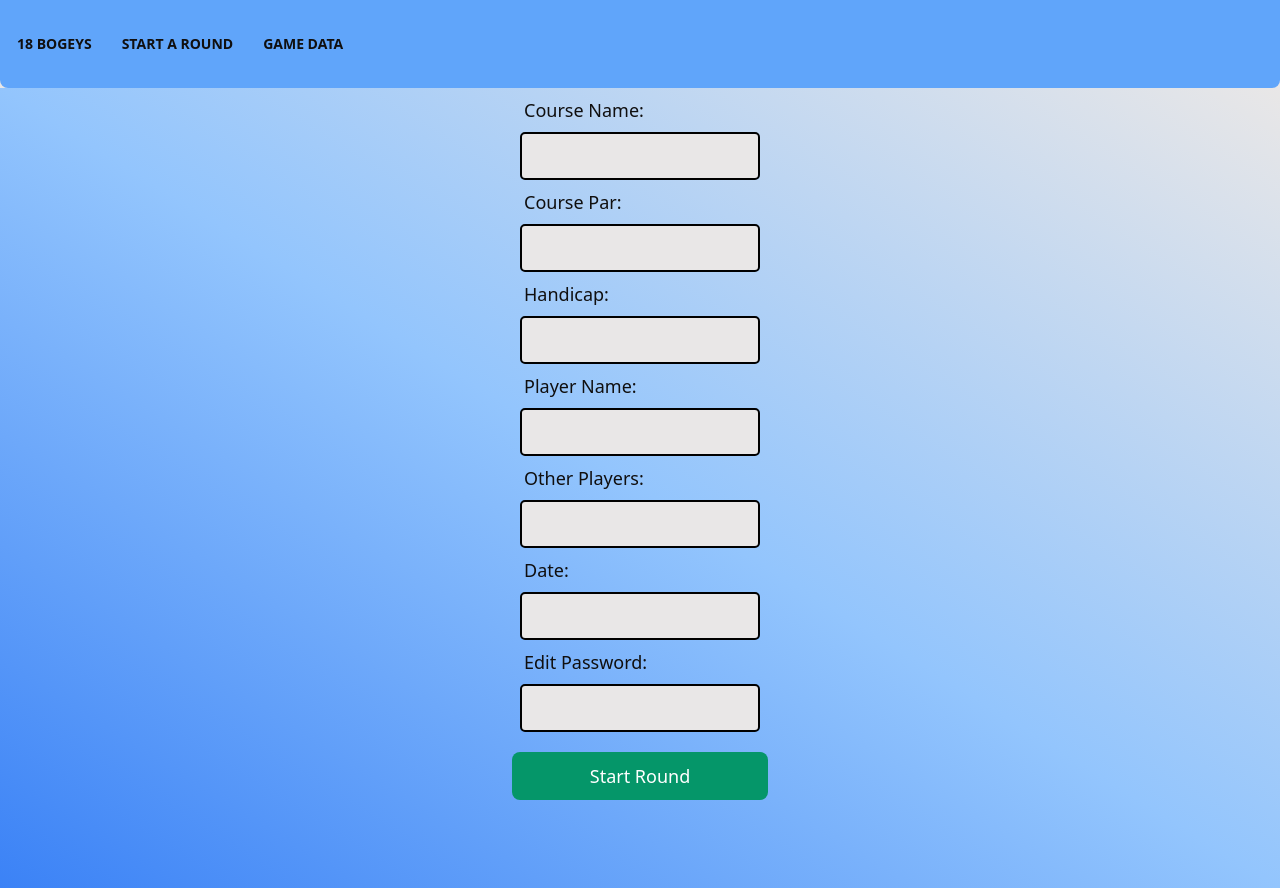
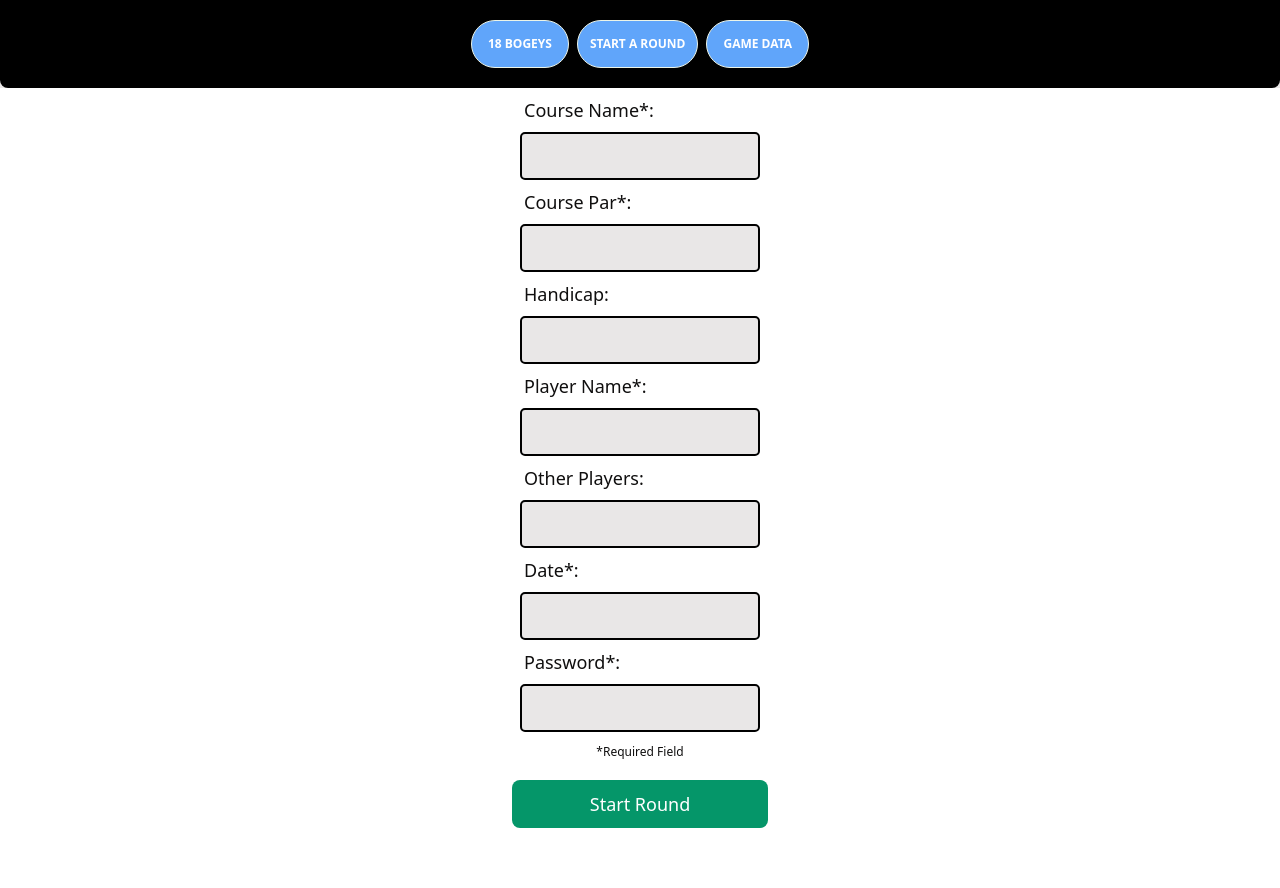
Before and after one commit to MattMoyka/18-Bogeys, a React (Create React App) app in the folder client/: page /newround in a window 1280 px wide. Built offline with nearby package versions, Linux system fonts and the light colour scheme; no server answers.

Commit message:
anchors on game date working

```diff
--- a/client/src/Forms/NewroundForm.jsx
+++ b/client/src/Forms/NewroundForm.jsx
@@ -2,9 +2,9 @@
 
 export default function NewroundForm(props) {
   return (
-    <form onSubmit={props.handleSubmit} className="flex flex-col flex-nowrap items-center text-lg  h-screen bg-gradient-to-tr from-blue-500  via-blue-300 via-white">
+    <form onSubmit={props.handleSubmit} className="flex flex-col flex-nowrap items-center text-lg  h-screen bg-white">
       <div className='form-control'>
-        <label className='label'>Course Name:</label>
+        <label className='label'>Course Name*:</label>
         <input
           className="input input-success input-bordered w-60"
           type='text'
@@ -12,7 +12,7 @@ export default function NewroundForm(props) {
           onChange={(e) => props.setCourseName(e.target.value)} />
       </div>
       <div className='form-control'>
-        <label className='label'>Course Par:</label>
+        <label className='label'>Course Par*:</label>
         <input
           className="input input-success input-bordered w-60"
           type='text'
@@ -28,7 +28,7 @@ export default function NewroundForm(props) {
           onChange={(e) => props.setHandicap(e.target.value)} />
       </div>
       <div className='form-control'>
-        <label className='label'>Player Name:</label>
+        <label className='label'>Player Name*:</label>
         <input
           className="input input-success input-bordered w-60"
           type='text'
@@ -44,7 +44,7 @@ export default function NewroundForm(props) {
           onChange={(e) => props.setOtherPlayers(e.target.value)} />
       </div>
       <div className="form-control">
-        <label className="label">Date:</label>
+        <label className="label">Date*:</label>
         <input
           className="input input-success input-bordered w-60"
           type='text'
@@ -52,13 +52,14 @@ export default function NewroundForm(props) {
           onChange={(e) => props.setDate(e.target.value)} />
       </div>
       <div className="form-control">
-        <label className="label">Edit Password:</label>
+        <label className="label">Password*:</label>
         <input
           className="input input-success input-bordered w-60"
           type='text'
           value={props.password}
           onChange={(e) => props.setPassword(e.target.value)} />
       </div>
+      <p className='text-xs mt-3'>*Required Field</p>
       <button className='text-white w-64 h-12 bg-green-600 my-5 rounded-lg'>Start Round</button>
     </form >
   )
--- a/client/src/components/Gamedata.jsx
+++ b/client/src/components/Gamedata.jsx
@@ -45,6 +45,7 @@ export default function Gamedata() {
 
   function openModal(e) {
     setGameId(e.target.id);
+    console.log(e.target)
     setIsOpen(true);
 
   }
@@ -70,16 +71,21 @@ export default function Gamedata() {
     //     </Link>
     //   })}
     // </div >
-    <div className='bg-gradient-to-tr from-blue-500  via-blue-300 via-white pt-5 h-screen'>
-      {games.map(game => {
-        return (
-          <div className='flex flex-col justify-evenly bg-gray-100 hover:bg-green-900 shadow-2xl border-black gap-1 mb-5 mx-5 rounded-xl text-sm'>
-            <h3>{game.fields.playerName}</h3>
-            <h4>{game.fields.courseName}</h4>
-            <button onClick={openModal} id={game.id}>Click to view details</button>
-          </div>
-        )
-      })}
+    <div className='bg-white pt-5 h-screen'>
+      <div className='grid grid-cols-2'>
+        {games.map(game => {
+          return (
+
+            <a onClick={openModal} id={game.id}>
+              <div id={game.id} className=' bg-gray-100 hover:bg-green-900 shadow-2xl border-black gap-1 mb-5 mx-5 border-2 rounded-xl text-sm'>
+                <h3 id={game.id}>{game.fields.playerName}</h3>
+                <h4 id={game.id}>{game.fields.courseName}</h4>
+                <div id={game.id}>{game.fields.date}</div>
+              </div>
+            </a>
+
+          )
+        })}</div>
       <Modal
         isOpen={modalIsOpen}
         onAfterOpen={afterOpenModal}
--- a/client/src/components/Homepage.jsx
+++ b/client/src/components/Homepage.jsx
@@ -33,7 +33,7 @@ export default function Homepage() {
   }
   return (
     <div>
-      <div className="flex flex-col justify-start p-16 gap-6 items-center h-full bg-golf-course bg-cover">
+      <div className="flex flex-col justify-start p-16 gap-6 items-center h-screen bg-golf-course bg-cover">
         <img src="https://imgur.com/Muw1Drk.png" className='w-52 h-auto' alt='18 bogeys golf ball logo' />
         <Link to='/newround'><button className="btn glass text-white text-xl w-52 h-20">New Round</button></Link>
         <Link to='/gamefeed'><button className="btn glass text-white text-xl w-52 h-20">Game Data</button></Link>
--- a/client/src/components/Navbar.jsx
+++ b/client/src/components/Navbar.jsx
@@ -2,11 +2,11 @@ import { Link } from 'react-router-dom'
 
 export default function Navbar() {
   return (
-    <div className='flex flex-row justify-between bg-blue-400 rounded-b-lg w-full'>
-      <nav className='flex flex-row text-sm py-5'>
-        <Link to='/' className='btn btn-ghost'>18 Bogeys</Link>
-        <Link to='/newround' className='px-3 btn btn-ghost'>Start a Round</Link>
-        <Link to='/gamefeed' className='btn btn-ghost'>Game Data</Link>
+    <div className='flex flex-row justify-center bg-black rounded-b-lg w-full'>
+      <nav className='flex flex-row justify-between py-5 gap-2'>
+        <Link to='/' className='btn btn-secondary text-white bg-blue-400 rounded-3xl text-xs'>18 Bogeys</Link>
+        <Link to='/newround' className='px-3 btn btn-secondary text-white bg-blue-400 rounded-3xl text-xs'>Start a Round</Link>
+        <Link to='/gamefeed' className='btn btn-secondary text-white bg-blue-400 rounded-3xl text-xs'>Game Data</Link>
       </nav>
     </div>
   )
--- a/client/src/components/Newround.jsx
+++ b/client/src/components/Newround.jsx
@@ -28,16 +28,18 @@ export default function Newround() {
 
   const handleSubmit = async (e) => {
     e.preventDefault();
-    const fields = {
-      courseName, coursePar, handicap, playerName, otherPlayers, date, password
-    }
-    const res = await axios.post(URL, { fields }, config);
-    history?.push(`/newround/${res.data.id}/scorecard`)
+    if (courseName !== '' && coursePar !== '' && playerName !== '' && date !== '' && password !== '') {
+      const fields = {
+        courseName, coursePar, handicap, playerName, otherPlayers, date, password
+      }
+      const res = await axios.post(URL, { fields }, config);
+      history?.push(`/newround/${res.data.id}/scorecard`)
+    } else { alert('please fill out required fields') }
 
   }
 
   return (
-    <div className="h-screen">
+    <div className="h-screen flex flex-col justify-center">
       <NewroundForm
         courseName={courseName}
         setCourseName={setCourseName}
```
